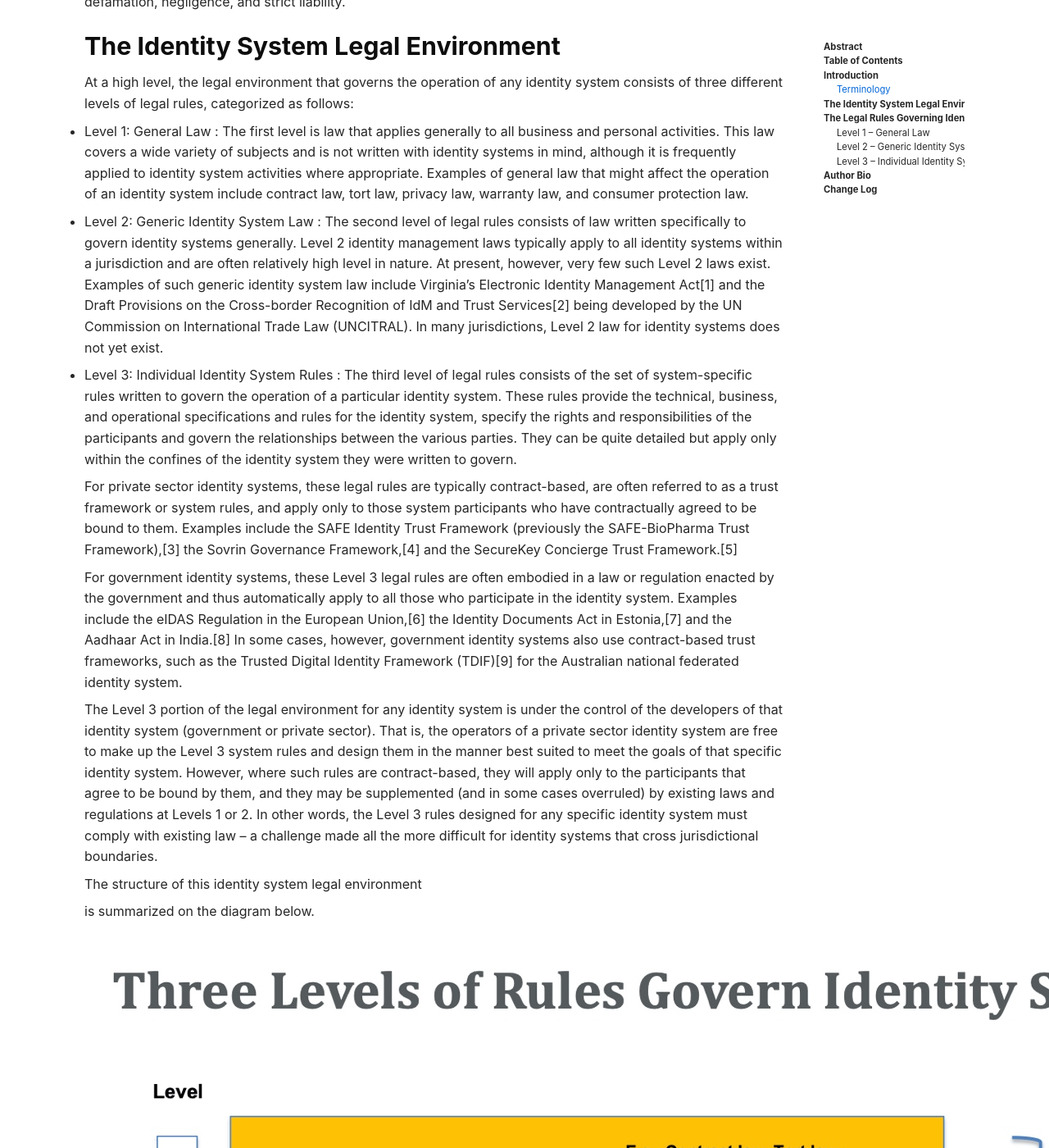
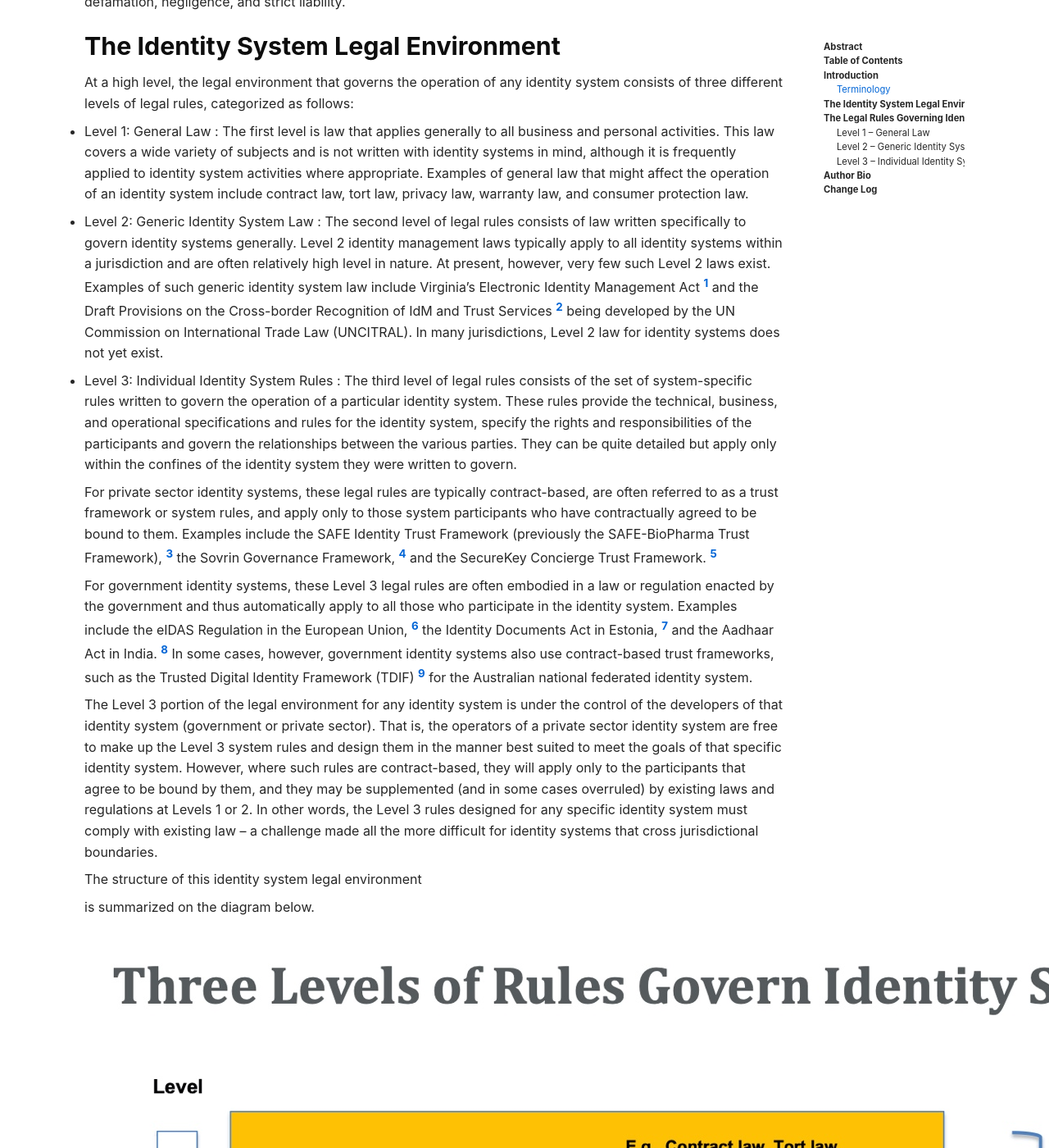
Before and after one commit to s1r-J/s1r-J.github.io, a Jekyll site: the page built from articles/_oidc_oauth/idpro_bok/idpro-8-smedinghoff.md, in a window 1280 px wide and 1400 px high, scrolled down 1629 px. Shown: the whole window at 82% size. Built offline with Jekyll 4.4.1, drawn with Linux system fonts in a browser that asks for light colours; some of the changed text lies outside the part shown.

Commit message:
Fix 注釈

```diff
--- a/articles/_oidc_oauth/idpro_bok/idpro-8-smedinghoff.md
+++ b/articles/_oidc_oauth/idpro_bok/idpro-8-smedinghoff.md
@@ -73,14 +73,14 @@ At a high level, the legal environment that governs the operation of any identit
 
 *   Level 1: General Law : The first level is law that applies generally to all business and personal activities. This law covers a wide variety of subjects and is not written with identity systems in mind, although it is frequently applied to identity system activities where appropriate. Examples of general law that might affect the operation of an identity system include contract law, tort law, privacy law, warranty law, and consumer protection law.
 
-*   Level 2: Generic Identity System Law : The second level of legal rules consists of law written specifically to govern identity systems generally. Level 2 identity management laws typically apply to all identity systems within a jurisdiction and are often relatively high level in nature. At present, however, very few such Level 2 laws exist. Examples of such generic identity system law include Virginia’s Electronic Identity Management Act\[1\] and the Draft Provisions on the Cross-border Recognition of IdM and Trust Services\[2\] being developed by the UN Commission on International Trade Law (UNCITRAL). In many jurisdictions, Level 2 law for identity systems does not yet exist.
+*   Level 2: Generic Identity System Law : The second level of legal rules consists of law written specifically to govern identity systems generally. Level 2 identity management laws typically apply to all identity systems within a jurisdiction and are often relatively high level in nature. At present, however, very few such Level 2 laws exist. Examples of such generic identity system law include Virginia’s Electronic Identity Management Act [^1] and the Draft Provisions on the Cross-border Recognition of IdM and Trust Services [^2] being developed by the UN Commission on International Trade Law (UNCITRAL). In many jurisdictions, Level 2 law for identity systems does not yet exist.
 
 *   Level 3: Individual Identity System Rules : The third level of legal rules consists of the set of system-specific rules written to govern the operation of a particular identity system. These rules provide the technical, business, and operational specifications and rules for the identity system, specify the rights and responsibilities of the participants and govern the relationships between the various parties. They can be quite detailed but apply only within the confines of the identity system they were written to govern.
 
 
-For private sector identity systems, these legal rules are typically contract-based, are often referred to as a trust framework or system rules, and apply only to those system participants who have contractually agreed to be bound to them. Examples include the SAFE Identity Trust Framework (previously the SAFE-BioPharma Trust Framework),\[3\] the Sovrin Governance Framework,\[4\] and the SecureKey Concierge Trust Framework.\[5\]
+For private sector identity systems, these legal rules are typically contract-based, are often referred to as a trust framework or system rules, and apply only to those system participants who have contractually agreed to be bound to them. Examples include the SAFE Identity Trust Framework (previously the SAFE-BioPharma Trust Framework), [^3] the Sovrin Governance Framework, [^4] and the SecureKey Concierge Trust Framework. [^5]
 
-For government identity systems, these Level 3 legal rules are often embodied in a law or regulation enacted by the government and thus automatically apply to all those who participate in the identity system. Examples include the eIDAS Regulation in the European Union,\[6\] the Identity Documents Act in Estonia,\[7\] and the Aadhaar Act in India.\[8\] In some cases, however, government identity systems also use contract-based trust frameworks, such as the Trusted Digital Identity Framework (TDIF)\[9\] for the Australian national federated identity system.
+For government identity systems, these Level 3 legal rules are often embodied in a law or regulation enacted by the government and thus automatically apply to all those who participate in the identity system. Examples include the eIDAS Regulation in the European Union, [^6] the Identity Documents Act in Estonia, [^7] and the Aadhaar Act in India. [^8] In some cases, however, government identity systems also use contract-based trust frameworks, such as the Trusted Digital Identity Framework (TDIF) [^9] for the Australian national federated identity system.
 
 The Level 3 portion of the legal environment for any identity system is under the control of the developers of that identity system (government or private sector). That is, the operators of a private sector identity system are free to make up the Level 3 system rules and design them in the manner best suited to meet the goals of that specific identity system. However, where such rules are contract-based, they will apply only to the participants that agree to be bound by them, and they may be supplemented (and in some cases overruled) by existing laws and regulations at Levels 1 or 2. In other words, the Level 3 rules designed for any specific identity system must comply with existing law – a challenge made all the more difficult for identity systems that cross jurisdictional boundaries.
 
@@ -90,9 +90,9 @@ is summarized on the diagram below.
 
 ![Three levels of rules governing identity systems: General Law, Generic Identity System Law, and Invidual Identity System Rules ](/assets/images/idpro_bok/laws-governing-idsystems-image001.jpeg)
 
-This structure of the identity system legal environment is very similar to that which governs a credit card system (such as Amex ® , Discover ® , MasterCard ® , or Visa ® ). Each credit card system is governed by Level 3 system rules developed by the operator of that system (e.g., the MasterCard Rules\[10\] and the Visa Core Rules and Visa Product and Service Rules\[11\]). Those rules provide the technical, business, and operational specifications for the specific credit card system and govern the relationships between the various parties. They are made binding on the parties that participate in the system (e.g., credit card holders, merchants, issuing banks, processors, etc.) by contract.
+This structure of the identity system legal environment is very similar to that which governs a credit card system (such as Amex ® , Discover ® , MasterCard ® , or Visa ® ). Each credit card system is governed by Level 3 system rules developed by the operator of that system (e.g., the MasterCard Rules [^10] and the Visa Core Rules and Visa Product and Service Rules [^11]). Those rules provide the technical, business, and operational specifications for the specific credit card system and govern the relationships between the various parties. They are made binding on the parties that participate in the system (e.g., credit card holders, merchants, issuing banks, processors, etc.) by contract.
 
-Those Level 3 credit card system rules and the associated contracts are also governed by: (1) Level 1 general law (e.g., the law of contracts, the law of negligence, etc.), and (2) Level 2 generic credit card system law written to regulate all credit card systems (e.g., Regulation Z\[12\] in the US). Like the legal environment governing identity systems, this combination of Level 3 system rules and contracts and Level 1 and 2 law forms the legal environment in which each credit card system operates.
+Those Level 3 credit card system rules and the associated contracts are also governed by: (1) Level 1 general law (e.g., the law of contracts, the law of negligence, etc.), and (2) Level 2 generic credit card system law written to regulate all credit card systems (e.g., Regulation Z [^12] in the US). Like the legal environment governing identity systems, this combination of Level 3 system rules and contracts and Level 1 and 2 law forms the legal environment in which each credit card system operates.
 
 @row
 ## The Legal Rules Governing Identity Systems
@@ -134,7 +134,7 @@ Finally, it is important to note that some privacy laws also regulate the accura
 
 In the case of identity systems where an identity provider, relying party, or other identity system participant retains data about a data subject, the availability, retention, and deletion of such identity information can be regulated by a variety of Level 1 laws.
 
-_**Privacy law**_ (e.g., GDPR and the California Consumer Privacy Act (CCPA)\[13\]) often regulates the availability of personal data (and hence identity data) to the data subject. In particular, such laws often impose on identity providers a duty to provide individual data subjects with access to the data it has collected about them, as well as information regarding the purposes for which it collects and processes such data, and the recipients or categories of recipients to whom the data are disclosed
+_**Privacy law**_ (e.g., GDPR and the California Consumer Privacy Act (CCPA) [^13]) often regulates the availability of personal data (and hence identity data) to the data subject. In particular, such laws often impose on identity providers a duty to provide individual data subjects with access to the data it has collected about them, as well as information regarding the purposes for which it collects and processes such data, and the recipients or categories of recipients to whom the data are disclosed
 
 Numerous laws also impose _**data retention**_ obligations on companies regarding their corporate records. These laws may apply to and require both identity providers and relying parties to retain certain identity data for a particular period of time.
 
@@ -157,7 +157,7 @@ At present, very little Level 2 law exists. Nevertheless, some noteworthy effort
 
 Virginia . The state of Virginia became the first US state to adopt Level 2 identity legislation by enacting the Virginia Electronic Identity Management Act in 2015. That legislation is focused primarily on the issue of liability. To do that, it provides for the creation of a Virginia Identity Management Standards Advisory Council, which was tasked with developing Identity Management Standards. Identity providers and trust framework operators that comply with the requirements of those Identity Management Standards are then granted immunity from civil liability. In other words, the Virginia Act provides a safe harbor from liability for identity providers and trust framework operators.
 
-UN Commission on International Trade Law (UNCITRAL) . In the Spring of 2015, both the American Bar Association Identity Management Legal Task Force, and a group of EU countries (Austria, Belgium, France, Italy, and Poland, with support from the EU Commission), submitted proposals to UN Commission on International Trade Law (UNCITRAL) regarding identity management legislation. Those proposals recommended that UNCITRAL undertake a project to develop “a basic legal framework covering identity management transactions, including appropriate provisions designed to facilitate international cross-border interoperability.” UNCITRAL has since agreed to move forward with such a project.\[14\]
+UN Commission on International Trade Law (UNCITRAL) . In the Spring of 2015, both the American Bar Association Identity Management Legal Task Force, and a group of EU countries (Austria, Belgium, France, Italy, and Poland, with support from the EU Commission), submitted proposals to UN Commission on International Trade Law (UNCITRAL) regarding identity management legislation. Those proposals recommended that UNCITRAL undertake a project to develop “a basic legal framework covering identity management transactions, including appropriate provisions designed to facilitate international cross-border interoperability.” UNCITRAL has since agreed to move forward with such a project. [^14]
 
 UNCITRAL provides an international forum capable of developing a harmonized set of globally accepted law governing identity management. Such law can be adapted domestically by individual countries to promote a universal approach to identity management law and can be extended globally (to facilitate cross-border identity transactions) through an international treaty or convention.
 
@@ -179,7 +179,7 @@ In September 2019, UNCITRAL produced the second version of its Draft Provisions
 
 Both Level 1 and Level 2 law provides general rules applicable to all identity systems. But because each identity system is unique, it also requires its own tailored set of more detailed rules to govern its operations.
 
-In fact, having predictable and enforceable rules designed to ensure that it functions properly and is trustworthy is key to any identity system. Unique system rules (e.g., a trust framework) will ideally provide such a structure to govern the operation of an identity system, much like the Visa or MasterCard rules rules (including the payment card industry data security standard or PCI-DCSS) that govern credit card systems.\[15\] Such rules include the technical specifications and operational rules and requirements necessary to make the system functional and trustworthy and the legal rules that define the rights and legal obligations of the parties and facilitate enforcement where necessary.
+In fact, having predictable and enforceable rules designed to ensure that it functions properly and is trustworthy is key to any identity system. Unique system rules (e.g., a trust framework) will ideally provide such a structure to govern the operation of an identity system, much like the Visa or MasterCard rules rules (including the payment card industry data security standard or PCI-DCSS) that govern credit card systems. [^15] Such rules include the technical specifications and operational rules and requirements necessary to make the system functional and trustworthy and the legal rules that define the rights and legal obligations of the parties and facilitate enforcement where necessary.
 
 These individual identity system rules are the Level 3 law that governs an identity system. For private sector identity systems, these rules typically take the form of a so-called trust framework and are made enforceable against the various system participants by contract. Accordingly, those rules must comply with any restrictions at Levels 1 and 2 law.
 
@@ -230,32 +230,32 @@ Thomas J. Smedinghoff is Of Counsel at Locke Lord, LLP, and Chair of the America
 | --- | --- |
 | 2021-06-30 | Editorial updates |
 
-\[1\] Code of Virginia - Chapter 50. Electronic Identity Management Act. 2015. [https://law.lis.virginia.gov/vacode/title59.1/chapter50/](https://law.lis.virginia.gov/vacode/title59.1/chapter50/) .
+[^1]: Code of Virginia - Chapter 50. Electronic Identity Management Act. 2015. [https://law.lis.virginia.gov/vacode/title59.1/chapter50/](https://law.lis.virginia.gov/vacode/title59.1/chapter50/) .
 
-\[2\] “Draft Provisions on the Cross-border Recognition of IdM and Trust Services,” revision A/CN.9/WG.IV/WP.160, United Nations Commission on International Trade Law, last revised 16 September 2019, [https://uncitral.un.org/sites/uncitral.un.org/files/media-documents/uncitral/en/wp-160-e.pdf](https://uncitral.un.org/sites/uncitral.un.org/files/media-documents/uncitral/en/wp-160-e.pdf) .
+[^2]: “Draft Provisions on the Cross-border Recognition of IdM and Trust Services,” revision A/CN.9/WG.IV/WP.160, United Nations Commission on International Trade Law, last revised 16 September 2019, [https://uncitral.un.org/sites/uncitral.un.org/files/media-documents/uncitral/en/wp-160-e.pdf](https://uncitral.un.org/sites/uncitral.un.org/files/media-documents/uncitral/en/wp-160-e.pdf) .
 
-\[3\] “Greater Security via the SAFE Identity Trust Framework,” accessed 18 May 2021, SAFE Identity, [https://makeidentitysafe.com/trust-framework/](https://makeidentitysafe.com/trust-framework/) .
+[^3]: “Greater Security via the SAFE Identity Trust Framework,” accessed 18 May 2021, SAFE Identity, [https://makeidentitysafe.com/trust-framework/](https://makeidentitysafe.com/trust-framework/) .
 
-\[4\] “Sovrin Governance Framework,” accessed 18 May 2021, Sovrin, [https://sovrin.org/library/sovrin-governance-framework/](https://sovrin.org/library/sovrin-governance-framework/) .
+[^4]: “Sovrin Governance Framework,” accessed 18 May 2021, Sovrin, [https://sovrin.org/library/sovrin-governance-framework/](https://sovrin.org/library/sovrin-governance-framework/) .
 
-\[5\] “SecureKey Concierge Trust Framework,” accessed October 10, 2019, SecureKey, [https://securekey.com/resources/trust-framework-securekey-concierge-in-canada/](https://securekey.com/resources/trust-framework-securekey-concierge-in-canada/) .
+[^5]: “SecureKey Concierge Trust Framework,” accessed October 10, 2019, SecureKey, [https://securekey.com/resources/trust-framework-securekey-concierge-in-canada/](https://securekey.com/resources/trust-framework-securekey-concierge-in-canada/) .
 
-\[6\] eIDAS Regulation\[EU\]: [https://eur-lex.europa.eu/legal-content/EN/TXT/?uri=uriserv:OJ.L\_.2014.257.01.0073.01.ENG](https://eur-lex.europa.eu/legal-content/EN/TXT/?uri=uriserv:OJ.L_.2014.257.01.0073.01.ENG)
+[^6]: eIDAS Regulation\[EU\]: [https://eur-lex.europa.eu/legal-content/EN/TXT/?uri=uriserv:OJ.L\_.2014.257.01.0073.01.ENG](https://eur-lex.europa.eu/legal-content/EN/TXT/?uri=uriserv:OJ.L_.2014.257.01.0073.01.ENG)
 
-\[7\] Identity Documents Act \[Estonia\]: [http://www.unhcr.org/refworld/docid/4728ab1b2.html](http://www.unhcr.org/refworld/docid/4728ab1b2.html)
+[^7]: Identity Documents Act \[Estonia\]: [http://www.unhcr.org/refworld/docid/4728ab1b2.html](http://www.unhcr.org/refworld/docid/4728ab1b2.html)
 
-\[8\] Aadhaar Act [https://uidai.gov.in/images/targeted\_delivery\_of\_financial\_and\_other\_subsidies\_benefits\_and\_services\_13072016.pdf](https://uidai.gov.in/images/targeted_delivery_of_financial_and_other_subsidies_benefits_and_services_13072016.pdf) .
+[^8]: Aadhaar Act [https://uidai.gov.in/images/targeted\_delivery\_of\_financial\_and\_other\_subsidies\_benefits\_and\_services\_13072016.pdf](https://uidai.gov.in/images/targeted_delivery_of_financial_and_other_subsidies_benefits_and_services_13072016.pdf) .
 
-\[9\] “Trusted Digital Identity Framework,” accessed 18 May 2021, Australian Government Digital Transformation Agency, [https://www.dta.gov.au/our-projects/digital-identity/trusted-digital-identity-framework](https://www.dta.gov.au/our-projects/digital-identity/trusted-digital-identity-framework) .
+[^9]: “Trusted Digital Identity Framework,” accessed 18 May 2021, Australian Government Digital Transformation Agency, [https://www.dta.gov.au/our-projects/digital-identity/trusted-digital-identity-framework](https://www.dta.gov.au/our-projects/digital-identity/trusted-digital-identity-framework) .
 
-\[10\] “Mastercard Rules,” accessed 18 May 2021, Mastercard, [https://www.mastercard.us/en-us/about-mastercard/what-we-do/rules.html](https://www.mastercard.us/en-us/about-mastercard/what-we-do/rules.html) .
+[^10]: “Mastercard Rules,” accessed 18 May 2021, Mastercard, [https://www.mastercard.us/en-us/about-mastercard/what-we-do/rules.html](https://www.mastercard.us/en-us/about-mastercard/what-we-do/rules.html) .
 
-\[11\] “Visa Core Rules and Visa Product and Service Rules,” 15 October 2013, accessed 18 May 2021, Visa, [https://usa.visa.com/dam/VCOM/download/merchants/visa-international-operating-regulations-main.pdf](https://usa.visa.com/dam/VCOM/download/merchants/visa-international-operating-regulations-main.pdf) .
+[^11]: “Visa Core Rules and Visa Product and Service Rules,” 15 October 2013, accessed 18 May 2021, Visa, [https://usa.visa.com/dam/VCOM/download/merchants/visa-international-operating-regulations-main.pdf](https://usa.visa.com/dam/VCOM/download/merchants/visa-international-operating-regulations-main.pdf) .
 
-\[12\] “§ 1026.1 Authority, purpose, coverage, organization, enforcement, and liability,” 12 CFR Prt 1026 (Regulation Z), Consumer Financial Protection Bureau, accessed 18 May 2021 [https://www.consumerfinance.gov/rules-policy/regulations/1026/](https://www.consumerfinance.gov/rules-policy/regulations/1026/) .
+[^12]: “§ 1026.1 Authority, purpose, coverage, organization, enforcement, and liability,” 12 CFR Prt 1026 (Regulation Z), Consumer Financial Protection Bureau, accessed 18 May 2021 [https://www.consumerfinance.gov/rules-policy/regulations/1026/](https://www.consumerfinance.gov/rules-policy/regulations/1026/) .
 
-\[13\] “California Consumer Privacy Act of 2018,” Title 1.81.5, Section 1798.100, Part 4 of Division 3, State of California, accessed 18 May 2021, [https://leginfo.legislature.ca.gov/faces/codes](https://leginfo.legislature.ca.gov/faces/codes) \_displayText.xhtml?division=3.&part=4.&lawCode=CIV&title=1.81.5.
+[^13]: “California Consumer Privacy Act of 2018,” Title 1.81.5, Section 1798.100, Part 4 of Division 3, State of California, accessed 18 May 2021, [https://leginfo.legislature.ca.gov/faces/codes](https://leginfo.legislature.ca.gov/faces/codes) \_displayText.xhtml?division=3.&part=4.&lawCode=CIV&title=1.81.5.
 
-\[14\] UNCITRAL, “Colloquium on Identity Management and Trust Services,” 21-22 April 2016, accessed 18 May 2021, [https://uncitral.un.org/en/colloquia/electronic\_commerce/2016](https://uncitral.un.org/en/colloquia/electronic_commerce/2016) .
+[^14]: UNCITRAL, “Colloquium on Identity Management and Trust Services,” 21-22 April 2016, accessed 18 May 2021, [https://uncitral.un.org/en/colloquia/electronic\_commerce/2016](https://uncitral.un.org/en/colloquia/electronic_commerce/2016) .
 
-\[15\] PCI Security Standards Council, Standards Overview, website, [https://www.pcisecuritystandards.org/standards/](https://www.pcisecuritystandards.org/standards/).
+[^15]: PCI Security Standards Council, Standards Overview, website, [https://www.pcisecuritystandards.org/standards/](https://www.pcisecuritystandards.org/standards/).
```
Also changed, not shown: articles/_oidc_oauth/idpro_bok/idpro-105-kiser.md (+1 -1 lines).
